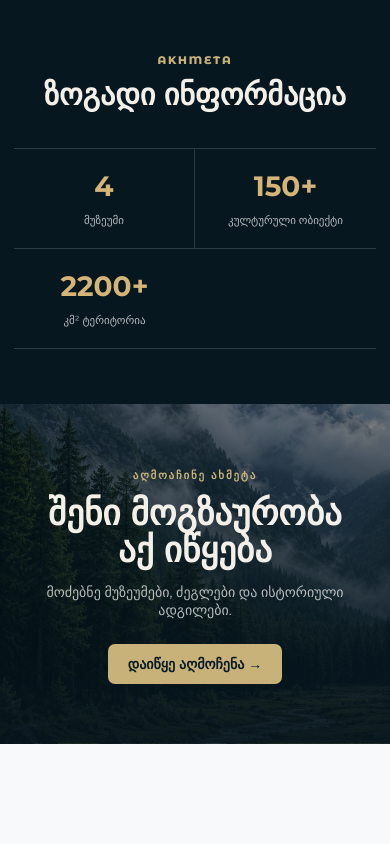
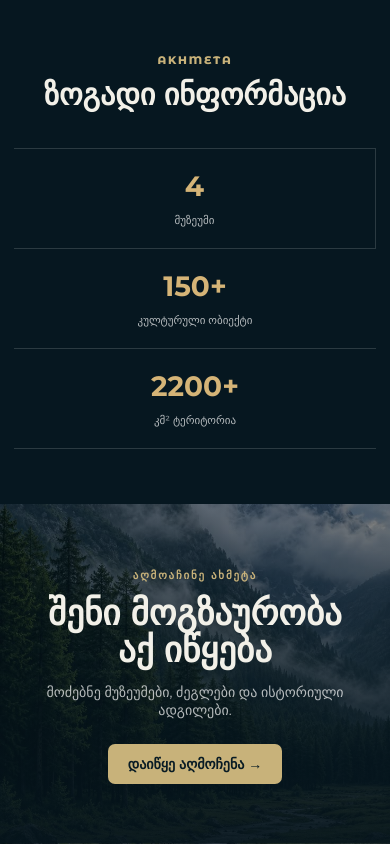
Before and after one commit to lP-deve/Landmarks_Of_Akhmeta, a React (Vite) app: page / in a window 390 px wide. Shown: the part 4018-4862 px from the top of the page. Before the commit the page ends 4762 px from the top, so only its background shows below. Built offline with nearby package versions, Linux system fonts and the light colour scheme.

Commit message:
demo version2

```diff
--- a/src/components/Home.css
+++ b/src/components/Home.css
@@ -516,7 +516,7 @@ img {
   margin: 0 auto;
 
   display: grid;
-  grid-template-columns: repeat(5, minmax(0, 1fr));
+  grid-template-columns: repeat(3, minmax(0, 1fr));
 
   border-top: 1px solid rgba(255, 255, 255, 0.15);
   border-bottom: 1px solid rgba(255, 255, 255, 0.15);
@@ -623,6 +623,10 @@ img {
   background: var(--gold-accent);
 }
 @media (max-width: 900px) {
+
+.stats-grid {
+  grid-template-columns: repeat(1, minmax(0, 1fr));
+}
   .hero {
     min-height: 520px;
   }
@@ -652,10 +656,6 @@ img {
     min-height: 400px;
   }
 
-  .stats-grid {
-    grid-template-columns: repeat(2, minmax(0, 1fr));
-  }
-
   .stat:nth-child(2n) {
     border-right: none;
   }
@@ -666,6 +666,13 @@ img {
 }
 
 @media (max-width: 600px) {
+
+.stats-grid {
+
+  grid-template-columns: repeat(1, minmax(0, 1fr));
+
+
+}
   .hero {
     min-height: 500px;
   }
@@ -795,7 +802,7 @@ img {
   }
 
   .stats-grid {
-    grid-template-columns: repeat(2, minmax(0, 1fr));
+    grid-template-columns: repeat(1, minmax(0, 1fr));
   }
 
   .stat {
--- a/src/components/Museums.css
+++ b/src/components/Museums.css
@@ -910,19 +910,6 @@ body {
 
 
 @media (max-width: 950px) {
-  .museums-header {
-    min-height: 480px;
-
-    background:
-      linear-gradient(
-        rgba(202, 154, 81, 0.271),
-        rgba(191, 191, 191, 0.062)
-      ),
-      url("history.jpg");
-
-    background-size: cover;
-    background-position: center;
-  }
 
   .museum-controls {
     flex-direction: column;
--- a/src/components/statues.css
+++ b/src/components/statues.css
@@ -62,7 +62,7 @@ body {
       rgba(0, 0, 0, 0.06),
       rgba(0, 0, 0, 0.34)
     ),
-    url("castel.jpg");
+    url("/alaverd2.jpg");
 
   background-size: cover;
   background-position: center;
@@ -91,7 +91,7 @@ body {
   align-items: center;
   justify-content: center;
 
-  background: rgba(0, 0, 0, 0.12);
+  background: rgba(0, 0, 0, 0.288);
 
   backdrop-filter: blur(2px);
 
```
Also changed, not shown: public/alaverd2.jpg (added).
